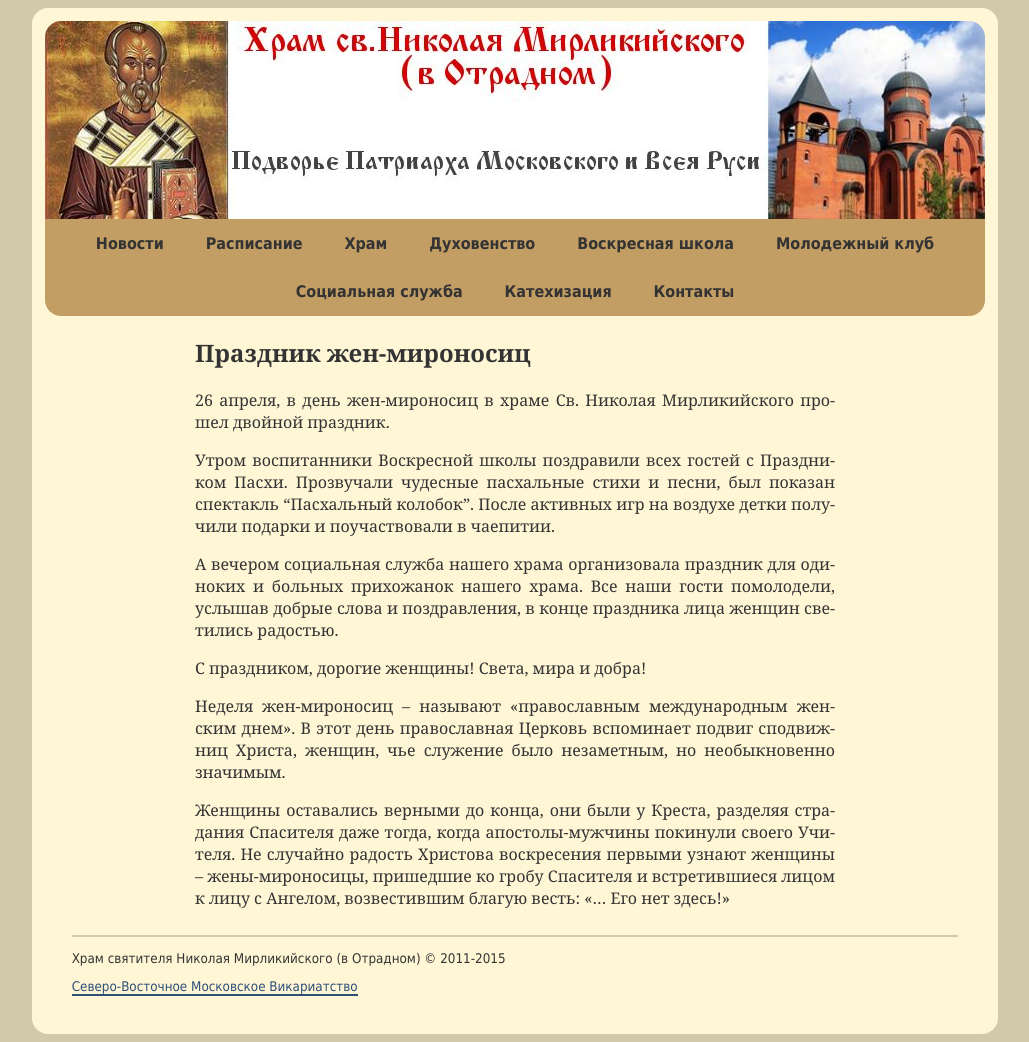
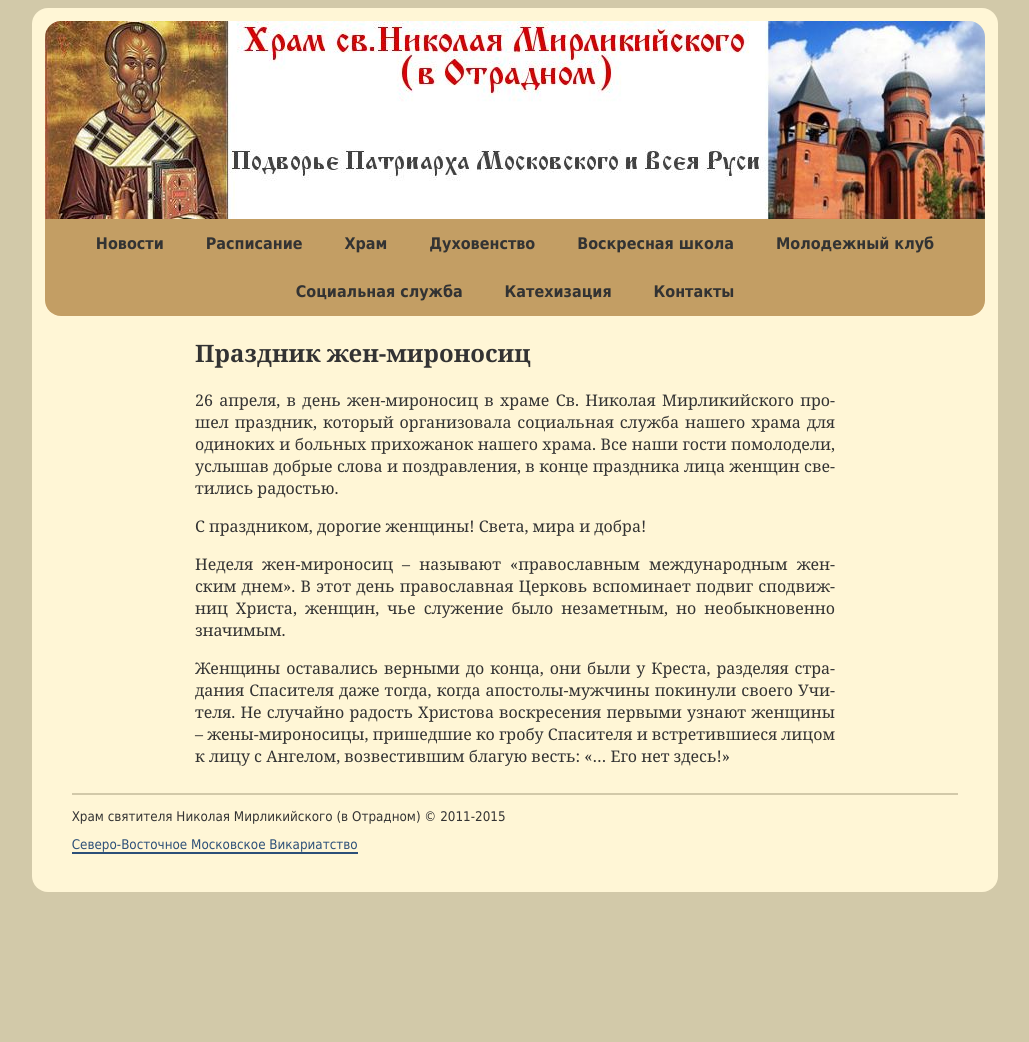
Before and after one commit to hramotradnoe/hramotradnoe.github.io, a Jekyll site: the page built from service/_posts/2015-04-26-miro.md, in a window 1280 px wide. Shown: the whole page, without its empty margins (125-1154 px from the left). Built offline with Jekyll 4.4.1, drawn with Linux system fonts in a browser that asks for light colours; after the commit the page ends 900 px from its top, so only the background shows below that.

Commit message:
Update 2015-04-26-miro.md

```diff
--- a/service/_posts/2015-04-26-miro.md
+++ b/service/_posts/2015-04-26-miro.md
@@ -4,11 +4,7 @@ title   : Праздник жен-мироносиц
 album   : yes
 ---
 
-26 апреля, в день жен-мироносиц в храме Св. Николая Мирликийского прошел двойной праздник.
-
-Утром воспитанники Воскресной школы поздравили всех гостей с Праздником Пасхи. Прозвучали чудесные пасхальные стихи и песни, был показан спектакль "Пасхальный колобок". После активных игр на воздухе детки получили подарки и поучаствовали в чаепитии.
-
-А вечером социальная служба нашего храма организовала праздник для одиноких и больных прихожанок нашего храма. Все наши гости помолодели, услышав добрые слова и поздравления, в конце праздника лица женщин светились радостью.
+26 апреля, в день жен-мироносиц в храме Св. Николая Мирликийского прошел праздник, который организовала социальная служба нашего храма для одиноких и больных прихожанок нашего храма. Все наши гости помолодели, услышав добрые слова и поздравления, в конце праздника лица женщин светились радостью.
 
 С праздником, дорогие женщины! Света, мира и добра!
 
```
